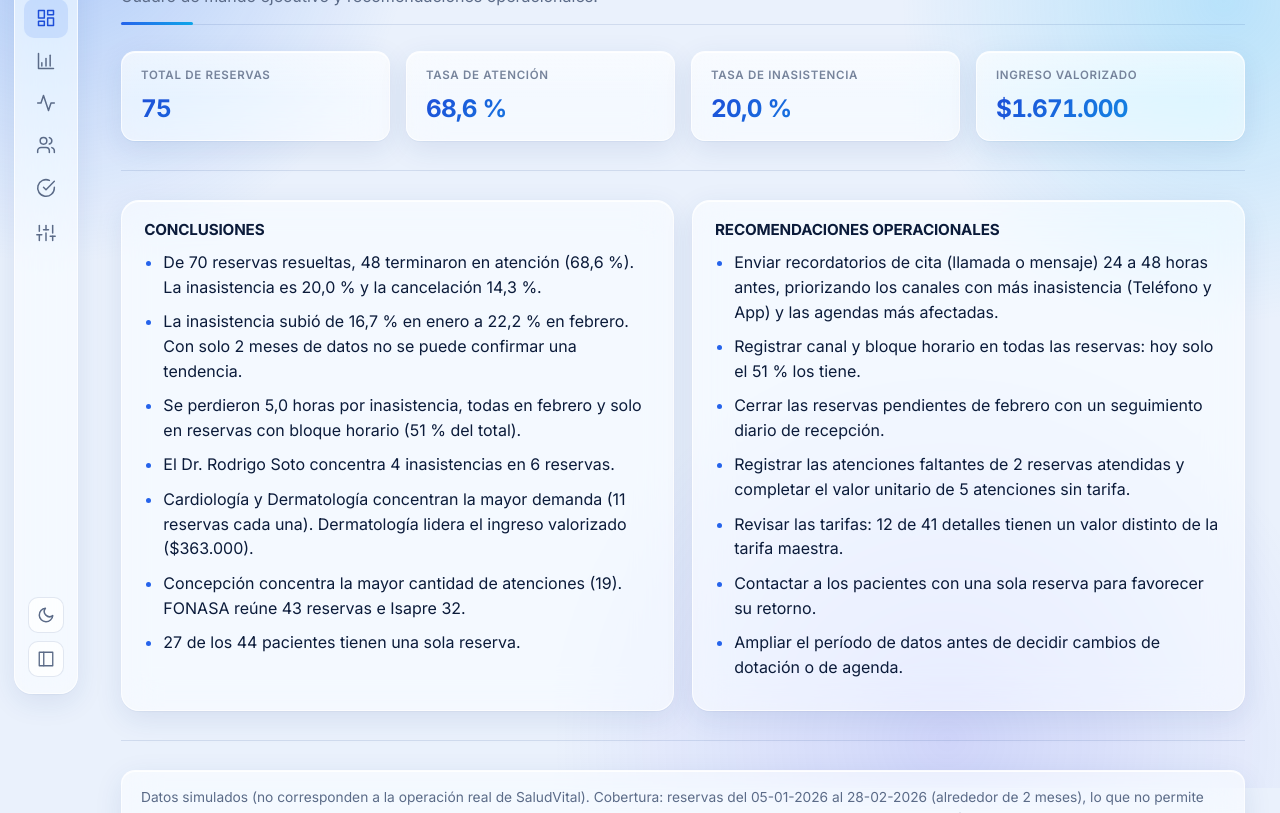
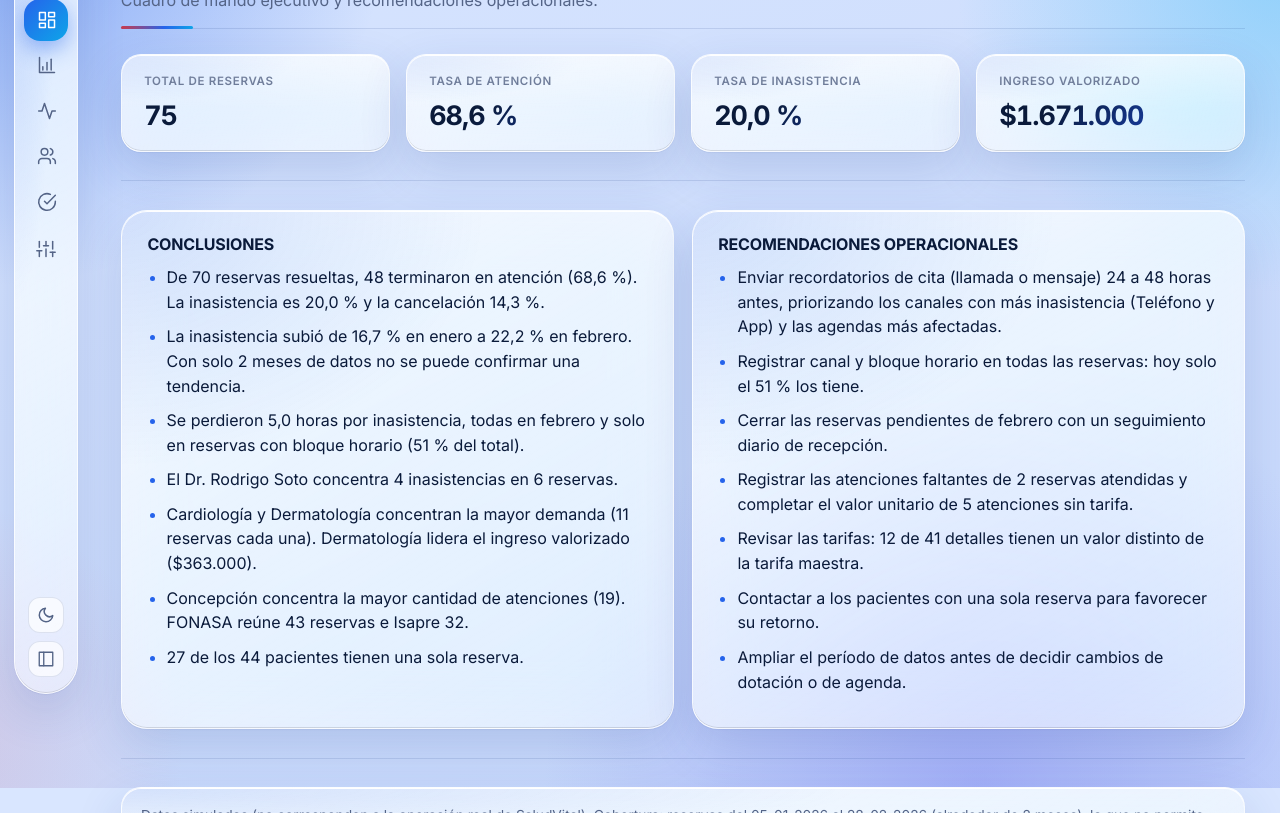
Before and after one commit to LukasGarrido/SaludVital, an Astro site in the folder web/: page / in a window 1280 px wide. Shown: the part 92-905 px from the top of the page. Built offline with nearby package versions, Linux system fonts and the light colour scheme; Astro itself is replaced by a stand-in of ours.

Commit message:
style(web): deep glass v2 (gradient glass with blue glow, glowing active nav, pill controls, brand coral accent)
Co-Authored-By: Claude Sonnet 5.5 <noreply@anthropic.com>

```diff
--- a/web/src/styles/base.css
+++ b/web/src/styles/base.css
@@ -17,6 +17,7 @@ body {
   font-family: var(--font);
   color: var(--ink);
   background: var(--bg);
+  background-attachment: fixed;
   -webkit-font-smoothing: antialiased;
   text-rendering: optimizeLegibility;
 }
@@ -29,9 +30,11 @@ body::before {
   z-index: -1;
   pointer-events: none;
   background:
-    radial-gradient(40vmax 40vmax at 12% 8%, var(--bg-orb-1), transparent 70%),
-    radial-gradient(36vmax 36vmax at 88% 18%, var(--bg-orb-2), transparent 70%),
-    radial-gradient(44vmax 44vmax at 70% 95%, var(--bg-orb-3), transparent 70%);
+    radial-gradient(46vmax 46vmax at 8% 6%, var(--bg-orb-1), transparent 68%),
+    radial-gradient(38vmax 38vmax at 92% 14%, var(--bg-orb-2), transparent 68%),
+    radial-gradient(50vmax 50vmax at 72% 100%, var(--bg-orb-3), transparent 68%),
+    radial-gradient(28vmax 28vmax at 4% 96%, var(--bg-orb-hot), transparent 70%),
+    linear-gradient(160deg, var(--bg), var(--bg-2));
   transition: opacity var(--t-med) var(--ease);
 }
 
--- a/web/src/styles/cards.css
+++ b/web/src/styles/cards.css
@@ -38,11 +38,11 @@
 /* ── Tarjeta ── */
 .card {
   border-radius: var(--radius-lg);
-  padding: 1.2rem 1.4rem 1.3rem;
+  padding: 1.4rem 1.6rem 1.5rem;
   min-width: 0;
 }
 .card__title {
-  font-size: 0.95rem;
+  font-size: 1rem;
   font-weight: 650;
   letter-spacing: -0.01em;
   margin-bottom: 0.7rem;
@@ -94,7 +94,7 @@
   position: relative;
   overflow: hidden;
   border-radius: var(--radius);
-  padding: 1.05rem 1.2rem 1.1rem;
+  padding: 1.2rem 1.4rem 1.25rem;
 }
 /* Reflejo suave en la esquina: refuerza la sensación de cristal */
 .kpi::after {
@@ -117,11 +117,11 @@
 }
 .kpi__value {
   position: relative;
-  font-size: clamp(1.25rem, 1.9vw, 1.9rem);
+  font-size: clamp(1.4rem, 2.1vw, 2.15rem);
   font-weight: 700;
-  letter-spacing: -0.03em;
+  letter-spacing: -0.035em;
   white-space: nowrap;
-  background: linear-gradient(135deg, var(--accent-strong), var(--sky));
+  background: linear-gradient(135deg, var(--ink) 25%, var(--accent-strong) 100%);
   -webkit-background-clip: text;
   background-clip: text;
   -webkit-text-fill-color: transparent;
--- a/web/src/styles/filters.css
+++ b/web/src/styles/filters.css
@@ -46,9 +46,9 @@
 .btn {
   width: 100%;
   background: var(--glass-strong);
-  color: var(--muted);
+  color: var(--ink);
   border: 1px solid var(--line);
-  border-radius: var(--radius-sm);
+  border-radius: 999px;
   padding: 0.55rem 0.75rem;
   font-weight: 600;
   font-size: 0.86rem;
@@ -89,7 +89,7 @@
   background: linear-gradient(135deg, var(--accent), var(--sky));
   border-color: transparent;
   color: var(--on-accent);
-  box-shadow: 0 4px 12px var(--accent-soft);
+  box-shadow: 0 6px 18px var(--accent-glow);
 }
 .adv {
   border-radius: var(--radius-sm);
--- a/web/src/styles/glass.css
+++ b/web/src/styles/glass.css
@@ -1,6 +1,8 @@
 /*
- * Superficie de vidrio compartida: fondo translúcido, borde luminoso, brillo superior
- * y desenfoque del fondo. Todo elemento "contenedor" del panel la reutiliza.
+ * Superficie de vidrio compartida (nivel "profundo"):
+ *  - fondo translúcido con degradado diagonal y un resplandor azul en la esquina,
+ *  - borde luminoso + brillo superior,
+ *  - desenfoque y saturación fuertes del fondo.
  */
 .card,
 .kpi,
@@ -9,14 +11,28 @@
 .adv,
 .count-card,
 .app__sidebar {
-  background: var(--glass);
+  position: relative;
+  background:
+    radial-gradient(120% 90% at 0% 0%, var(--glass-glow), transparent 55%),
+    linear-gradient(150deg, var(--glass-grad-a), var(--glass-grad-b)),
+    var(--glass);
   border: 1px solid var(--glass-border);
-  box-shadow: var(--shadow), inset 0 1px 0 var(--glass-shine);
-  -webkit-backdrop-filter: blur(var(--blur)) saturate(165%);
-  backdrop-filter: blur(var(--blur)) saturate(165%);
+  box-shadow: var(--shadow), inset 0 1px 0 var(--glass-shine), inset 0 -1px 0 rgba(0, 0, 0, 0.12);
+  -webkit-backdrop-filter: blur(var(--blur)) saturate(190%);
+  backdrop-filter: blur(var(--blur)) saturate(190%);
 }
 
-/* Si el navegador no soporta backdrop-filter, usa un fondo más opaco para mantener legibilidad */
+/* La barra lateral es fija: su posición la define layout.css */
+.app__sidebar {
+  position: fixed;
+}
+@media (max-width: 900px) {
+  .app__sidebar {
+    position: relative;
+  }
+}
+
+/* Sin backdrop-filter: fondo más opaco para conservar la legibilidad */
 @supports not ((backdrop-filter: blur(1px)) or (-webkit-backdrop-filter: blur(1px))) {
   .card,
   .kpi,
@@ -29,16 +45,16 @@
   }
 }
 
-/* Elevación al pasar el cursor en elementos interactivos */
+/* Elevación al pasar el cursor */
 .card,
 .kpi {
   transition: transform var(--t-med) var(--ease), box-shadow var(--t-med) var(--ease), border-color var(--t-fast);
 }
 .card:hover,
 .kpi:hover {
-  box-shadow: var(--shadow-lift), inset 0 1px 0 var(--glass-shine);
+  box-shadow: var(--shadow-lift), inset 0 1px 0 var(--glass-shine), inset 0 -1px 0 rgba(0, 0, 0, 0.12);
   border-color: var(--line-strong);
 }
 .kpi:hover {
-  transform: translateY(-2px);
+  transform: translateY(-3px);
 }
--- a/web/src/styles/layout.css
+++ b/web/src/styles/layout.css
@@ -19,7 +19,7 @@
 .app__sidebar {
   margin: var(--gutter);
   padding: 1rem 0.9rem 1.2rem;
-  border-radius: var(--radius-lg);
+  border-radius: 32px;
   display: flex;
   flex-direction: column;
   gap: 0.35rem;
@@ -46,12 +46,12 @@
   width: 72px;
   height: 3px;
   border-radius: 3px;
-  background: linear-gradient(90deg, var(--accent), var(--sky));
+  background: linear-gradient(90deg, var(--hot), var(--accent) 60%, var(--sky));
 }
 .page-header h1 {
-  font-size: 2rem;
+  font-size: 2.2rem;
   font-weight: 700;
-  letter-spacing: -0.03em;
+  letter-spacing: -0.035em;
   line-height: 1.15;
 }
 .page-header p {
@@ -101,8 +101,8 @@
   display: flex;
   align-items: center;
   gap: 0.8rem;
-  padding: 0.6rem 0.75rem 0.6rem 12px;
-  border-radius: var(--radius-sm);
+  padding: 0.7rem 0.75rem 0.7rem 13px;
+  border-radius: 16px;
   color: var(--muted);
   font-size: 0.92rem;
   font-weight: 500;
@@ -117,9 +117,10 @@
   color: var(--ink);
 }
 .nav__link[aria-current='page'] {
-  background: var(--accent-soft);
-  color: var(--accent-strong);
+  background: linear-gradient(135deg, var(--accent), var(--sky));
+  color: var(--on-accent);
   font-weight: 650;
+  box-shadow: 0 8px 22px var(--accent-glow);
 }
 .side-text {
   white-space: nowrap;
--- a/web/src/styles/tokens.css
+++ b/web/src/styles/tokens.css
@@ -1,70 +1,78 @@
 /*
- * Tokens de diseño — estilo "glass" minimalista en azules.
+ * Tokens de diseño — glass profundo en azules con el coral de SaludVital como acento cálido.
  * Tema claro por defecto; el oscuro se activa con <html data-theme="dark">.
- * Las superficies son translúcidas (--glass-*) y se apoyan en el fondo con halos azules (base.css).
+ * Las superficies son translúcidas y se apoyan en el fondo con grandes halos de luz (base.css).
  */
 :root {
   color-scheme: light;
   --scheme: light;
 
   /* Fondo */
-  --bg: #eaf1fc;
-  --bg-orb-1: rgba(59, 130, 246, 0.35);
-  --bg-orb-2: rgba(56, 189, 248, 0.28);
-  --bg-orb-3: rgba(99, 102, 241, 0.2);
+  --bg: #d9e6ff;
+  --bg-2: #c4d6fb;
+  --bg-orb-1: rgba(37, 99, 235, 0.5);
+  --bg-orb-2: rgba(56, 189, 248, 0.42);
+  --bg-orb-3: rgba(99, 102, 241, 0.34);
+  --bg-orb-hot: rgba(224, 90, 109, 0.16);
 
   /* Vidrio */
-  --glass: rgba(255, 255, 255, 0.55);
-  --glass-strong: rgba(255, 255, 255, 0.75);
-  --glass-border: rgba(255, 255, 255, 0.7);
-  --glass-edge: rgba(15, 40, 100, 0.08);
-  --glass-shine: rgba(255, 255, 255, 0.9);
+  --glass: rgba(255, 255, 255, 0.42);
+  --glass-strong: rgba(255, 255, 255, 0.7);
+  --glass-grad-a: rgba(255, 255, 255, 0.6);
+  --glass-grad-b: rgba(255, 255, 255, 0.18);
+  --glass-glow: rgba(37, 99, 235, 0.16);
+  --glass-border: rgba(255, 255, 255, 0.75);
+  --glass-shine: rgba(255, 255, 255, 0.95);
   --tooltip: #ffffff;
-  --blur: 18px;
-  --blur-strong: 26px;
+  --tooltip-ink: #0b1b3a;
+  --blur: 28px;
+  --blur-strong: 38px;
 
-  /* Compatibilidad con componentes existentes */
   --surface: var(--glass);
-  --surface-2: rgba(255, 255, 255, 0.4);
+  --surface-2: rgba(255, 255, 255, 0.35);
   --sidebar: var(--glass-strong);
-  --line: rgba(30, 64, 140, 0.12);
-  --line-strong: rgba(30, 64, 140, 0.24);
-  --hover: rgba(37, 99, 235, 0.08);
+  --line: rgba(20, 50, 120, 0.12);
+  --line-strong: rgba(20, 50, 120, 0.26);
+  --hover: rgba(37, 99, 235, 0.09);
 
-  --ink: #0b1b3a;
-  --muted: #5b6b88;
+  --ink: #0a1a3a;
+  --muted: #546487;
 
   /* Azules */
   --accent: #2563eb;
   --accent-strong: #1d4ed8;
-  --accent-soft: rgba(37, 99, 235, 0.12);
+  --accent-soft: rgba(37, 99, 235, 0.14);
+  --accent-glow: rgba(37, 99, 235, 0.45);
   --on-accent: #ffffff;
   --sky: #0ea5e9;
   --indigo: #4f46e5;
   --teal: #0d9488;
+  --bar-dim: rgba(37, 99, 235, 0.3);
+
+  /* Acento de marca SaludVital (coral/burdeo): contraste cálido, alertas y destacados */
+  --hot: #c93a4b;
+  --hot-soft: rgba(201, 58, 75, 0.14);
 
   /* Estados */
   --ok: #059669;
-  --bad: #dc2626;
+  --bad: #c93a4b;
   --ok-bg: rgba(5, 150, 105, 0.1);
   --ok-line: rgba(5, 150, 105, 0.3);
   --warn-bg: rgba(245, 158, 11, 0.12);
   --warn-line: rgba(245, 158, 11, 0.4);
   --warn-text: #b45309;
 
-  --radius-sm: 10px;
-  --radius: 14px;
-  --radius-lg: 18px;
-  --shadow: 0 1px 1px rgba(15, 40, 100, 0.04), 0 8px 28px rgba(30, 64, 140, 0.1);
-  --shadow-lift: 0 1px 1px rgba(15, 40, 100, 0.05), 0 14px 36px rgba(30, 64, 140, 0.16);
+  --radius-sm: 12px;
+  --radius: 20px;
+  --radius-lg: 26px;
+  --shadow: 0 1px 1px rgba(15, 40, 100, 0.05), 0 18px 48px rgba(30, 64, 140, 0.16);
+  --shadow-lift: 0 1px 1px rgba(15, 40, 100, 0.06), 0 26px 60px rgba(30, 64, 140, 0.26);
 
   --font: 'Inter', 'Segoe UI', system-ui, sans-serif;
 
-  /* Barra lateral: riel colapsado y expandido */
   --rail-w: 76px;
   --sidebar-w: 300px;
 
-  /* Movimiento */
   --ease: cubic-bezier(0.22, 1, 0.36, 1);
   --t-fast: 0.18s;
   --t-med: 0.35s;
@@ -74,42 +82,52 @@
   color-scheme: dark;
   --scheme: dark;
 
-  --bg: #060d1f;
-  --bg-orb-1: rgba(37, 99, 235, 0.42);
-  --bg-orb-2: rgba(14, 165, 233, 0.22);
-  --bg-orb-3: rgba(99, 102, 241, 0.26);
+  --bg: #040915;
+  --bg-2: #07122b;
+  --bg-orb-1: rgba(37, 99, 235, 0.55);
+  --bg-orb-2: rgba(14, 165, 233, 0.3);
+  --bg-orb-3: rgba(99, 102, 241, 0.38);
+  --bg-orb-hot: rgba(224, 90, 109, 0.14);
 
-  --glass: rgba(18, 30, 60, 0.5);
-  --glass-strong: rgba(14, 24, 50, 0.72);
-  --glass-border: rgba(140, 180, 255, 0.14);
-  --glass-edge: rgba(0, 0, 0, 0.35);
-  --glass-shine: rgba(160, 200, 255, 0.12);
-  --tooltip: #0f1b38;
+  --glass: rgba(20, 36, 78, 0.38);
+  --glass-strong: rgba(10, 20, 48, 0.72);
+  --glass-grad-a: rgba(150, 190, 255, 0.14);
+  --glass-grad-b: rgba(150, 190, 255, 0.03);
+  --glass-glow: rgba(59, 130, 246, 0.26);
+  --glass-border: rgba(150, 190, 255, 0.2);
+  --glass-shine: rgba(190, 215, 255, 0.22);
+  --tooltip: #ffffff;
+  --tooltip-ink: #0a1a3a;
 
-  --surface-2: rgba(30, 48, 92, 0.4);
-  --line: rgba(140, 180, 255, 0.14);
-  --line-strong: rgba(140, 180, 255, 0.3);
-  --hover: rgba(96, 165, 250, 0.1);
+  --surface-2: rgba(40, 64, 124, 0.35);
+  --line: rgba(150, 190, 255, 0.14);
+  --line-strong: rgba(150, 190, 255, 0.32);
+  --hover: rgba(96, 165, 250, 0.12);
 
-  --ink: #e8f0ff;
-  --muted: #94a8cc;
+  --ink: #eaf1ff;
+  --muted: #94a8d0;
 
   --accent: #5b9bff;
-  --accent-strong: #9cc2ff;
-  --accent-soft: rgba(91, 155, 255, 0.18);
-  --on-accent: #06122b;
+  --accent-strong: #a5c8ff;
+  --accent-soft: rgba(91, 155, 255, 0.2);
+  --accent-glow: rgba(91, 155, 255, 0.55);
+  --on-accent: #05112b;
   --sky: #38bdf8;
   --indigo: #818cf8;
   --teal: #2dd4bf;
+  --bar-dim: rgba(91, 155, 255, 0.28);
+
+  --hot: #e05a6d;
+  --hot-soft: rgba(224, 90, 109, 0.18);
 
   --ok: #34d399;
-  --bad: #f87171;
+  --bad: #f0707f;
   --ok-bg: rgba(52, 211, 153, 0.12);
   --ok-line: rgba(52, 211, 153, 0.35);
   --warn-bg: rgba(251, 191, 36, 0.12);
   --warn-line: rgba(251, 191, 36, 0.4);
   --warn-text: #fcd34d;
 
-  --shadow: 0 1px 1px rgba(0, 0, 0, 0.3), 0 10px 30px rgba(0, 0, 0, 0.32);
-  --shadow-lift: 0 1px 1px rgba(0, 0, 0, 0.35), 0 16px 40px rgba(0, 0, 0, 0.45);
+  --shadow: 0 1px 1px rgba(0, 0, 0, 0.35), 0 20px 50px rgba(0, 0, 0, 0.45);
+  --shadow-lift: 0 1px 1px rgba(0, 0, 0, 0.4), 0 30px 70px rgba(0, 0, 0, 0.6);
 }
```
